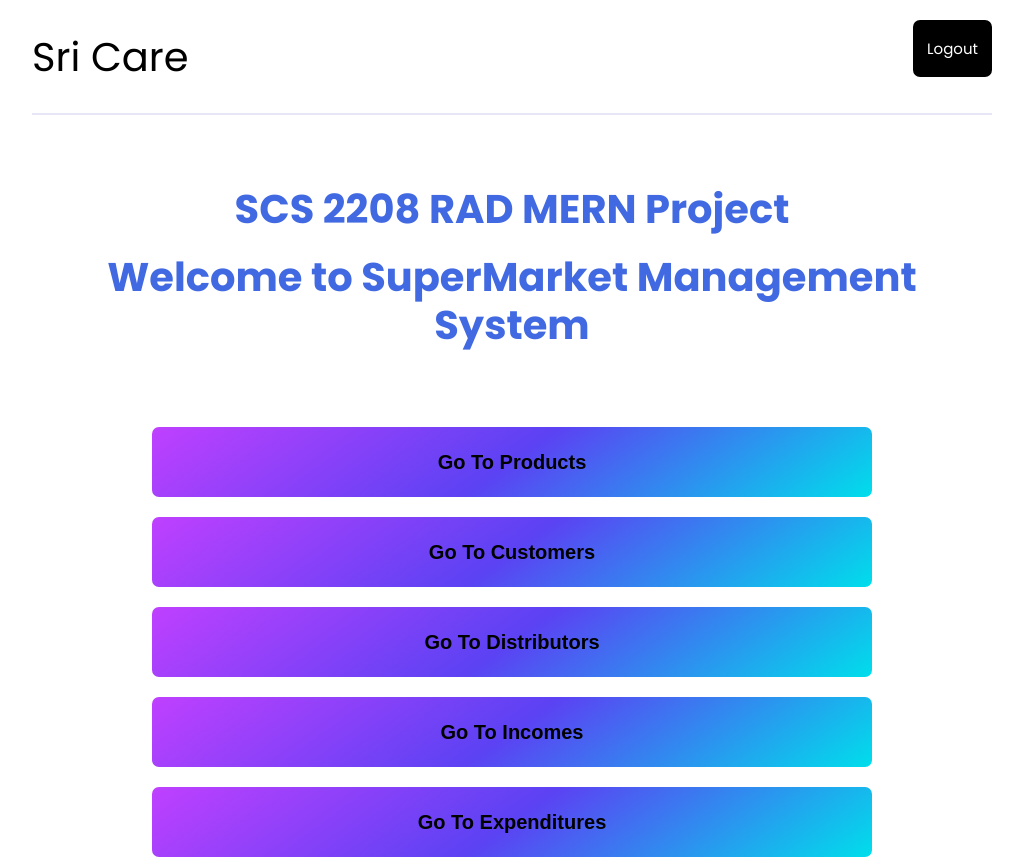
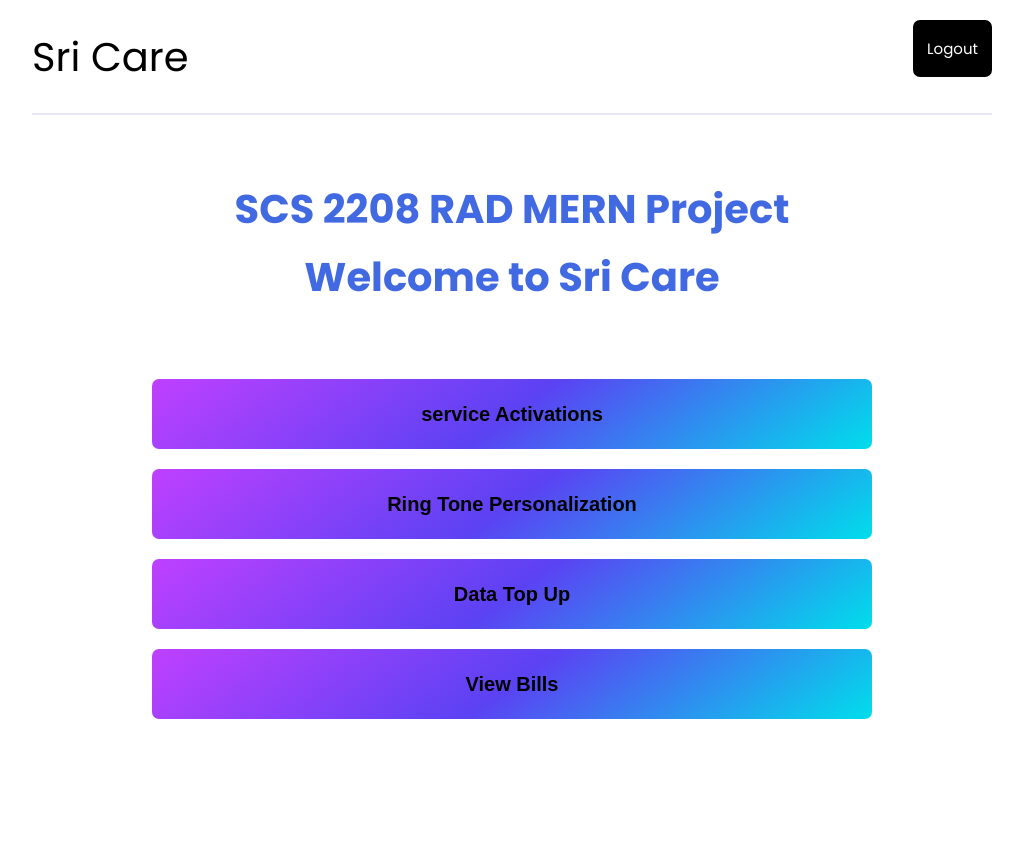
Before and after one commit to CharithSathsara/middleware-front-end, a React (Create React App) app: page / in a window 1280 px wide. Shown: the whole page, without its empty margins (128-1151 px from the left). After the commit the page ends 800 px from the top, so only its background shows below. Built offline with nearby package versions, Linux system fonts and the light colour scheme; sample sign-in values are in the browser's storage.

Commit message:
Design home page

```diff
--- a/src/pages/Home.jsx
+++ b/src/pages/Home.jsx
@@ -19,24 +19,24 @@ function Home() {
 
     return (
         <>
-            <h1>Welcome to SuperMarket Management System</h1>
+            <h1>Welcome to Sri Care</h1>
             <br/>
             <br/>
             <Link to='/products'>
-                <button className='card-btn'>Go To Products</button>
+                <button className='card-btn'>service Activations</button>
             </Link>
             <Link to='/customers'>
-                <button className='card-btn'>Go To Customers</button>
+                <button className='card-btn'>Ring Tone Personalization</button>
             </Link>
             <Link to='/distributors'>
-                <button className='card-btn'>Go To Distributors</button>
+                <button className='card-btn'>Data Top Up</button>
             </Link>
             <Link to='/incomes'>
-                <button className='card-btn'>Go To Incomes</button>
+                <button className='card-btn'>View Bills</button>
             </Link>
-            <Link to='/expenditures'>
+            {/* <Link to='/expenditures'>
                 <button className='card-btn'>Go To Expenditures</button>
-            </Link>
+            </Link> */}
         </>
     )
 
```
